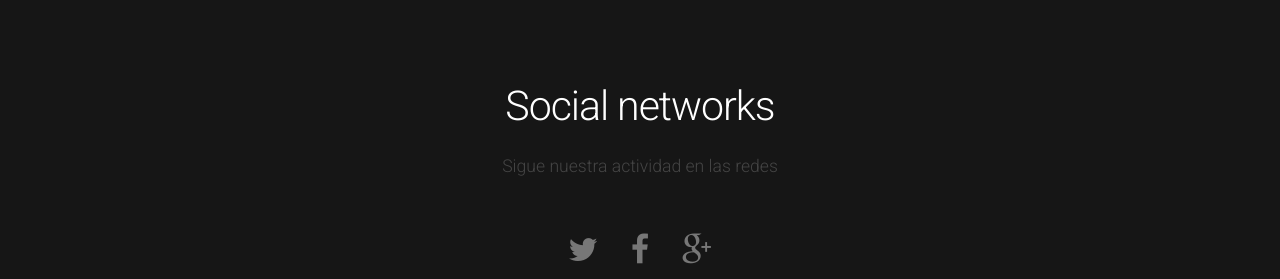
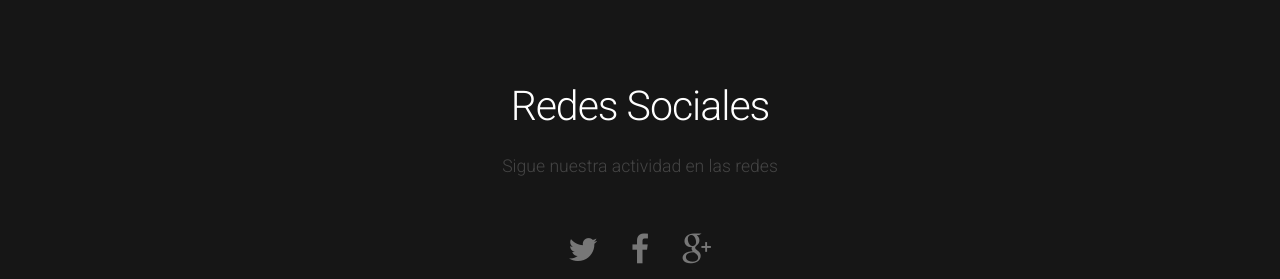
Before and after one commit to ProyectoCiencia/ProyectoCiencia, a Jekyll site: the page built from index.html, in a window 1280 px wide. Shown: the part 1609-1888 px from the top of the page. Built offline with Jekyll 4.4.1, drawn with Linux system fonts in a browser that asks for light colours; nearby versions of some CDN libraries; the list of posts is cut into pages by our own code.

Commit message:
Cambio en bottom.

```diff
--- a/_layouts/default.html
+++ b/_layouts/default.html
@@ -53,7 +53,7 @@ Released for free under the Creative Commons Attribution 3.0 license (templated.
 	<div class="container">
 		<section>
 			<header>
-				<h2>Social networks</h2>
+				<h2>Redes Sociales</h2>
 				<span class="byline">Sigue nuestra actividad en las redes</span>
 			</header>
 			<ul class="contact">
```
